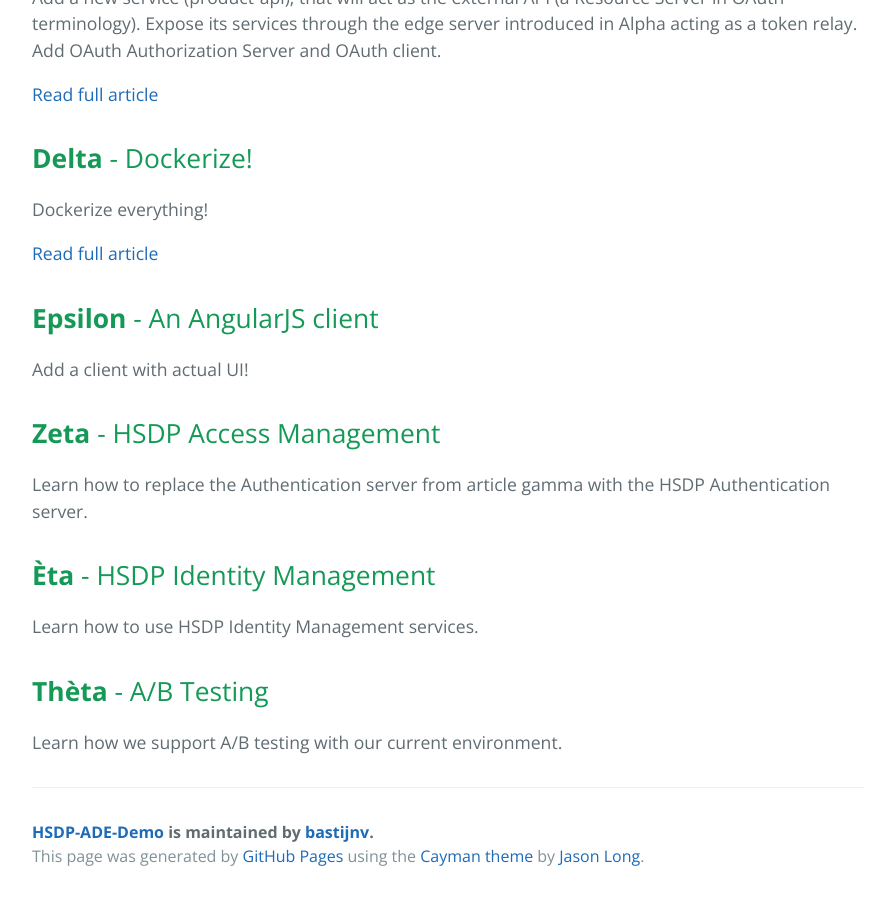
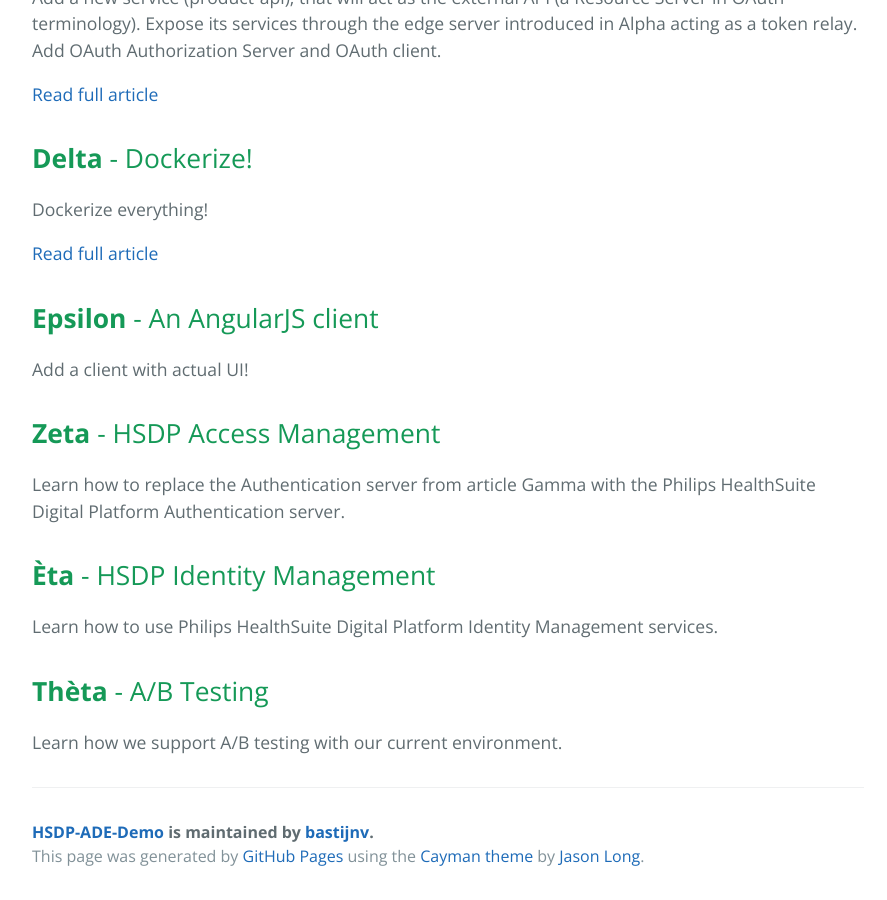
Before and after one commit to bastijnv/hsdp-ade-demo, a Jekyll site: the page built from index.md, in a window 1280 px wide and 900 px high, scrolled down 1547 px. Shown: the whole window, without its empty margins (192-1079 px from the left). Built offline with Jekyll 4.4.1, drawn with Linux system fonts in a browser that asks for light colours.

Commit message:
- Refactor index page (minor)

```diff
--- a/index.md
+++ b/index.md
@@ -37,10 +37,10 @@
 Add a client with actual UI!
 
 ## **Zeta** - HSDP Access Management
-Learn how to replace the Authentication server from article gamma with the HSDP Authentication server.
+Learn how to replace the Authentication server from article Gamma with the Philips HealthSuite Digital Platform Authentication server.
 
 ## **Èta** - HSDP Identity Management
-Learn how to use HSDP Identity Management services.
+Learn how to use Philips HealthSuite Digital Platform Identity Management services.
 
 ## **Thèta** - A/B Testing
 Learn how we support A/B testing with our current environment.
```
